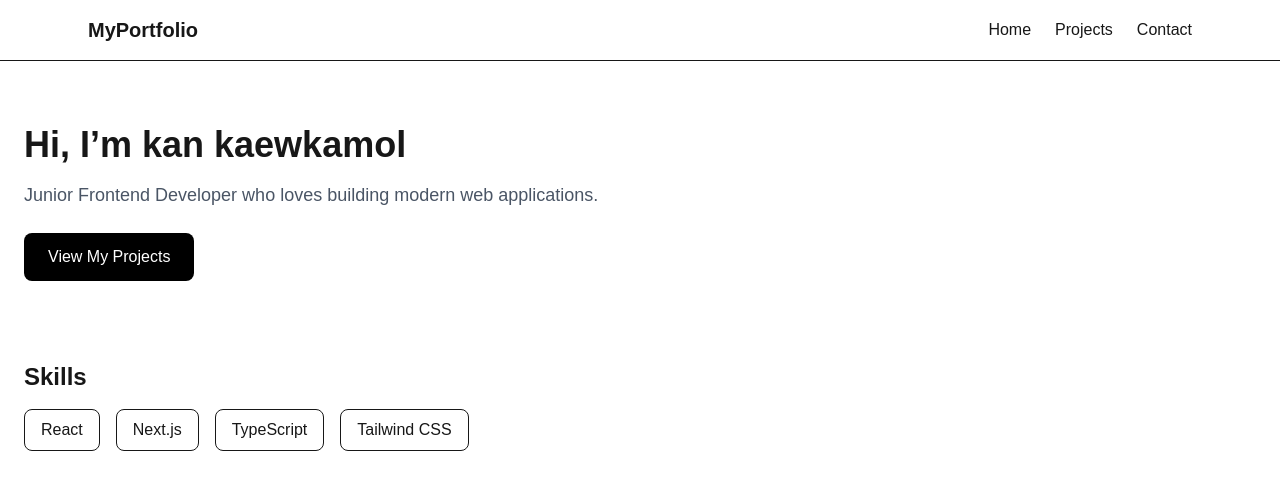
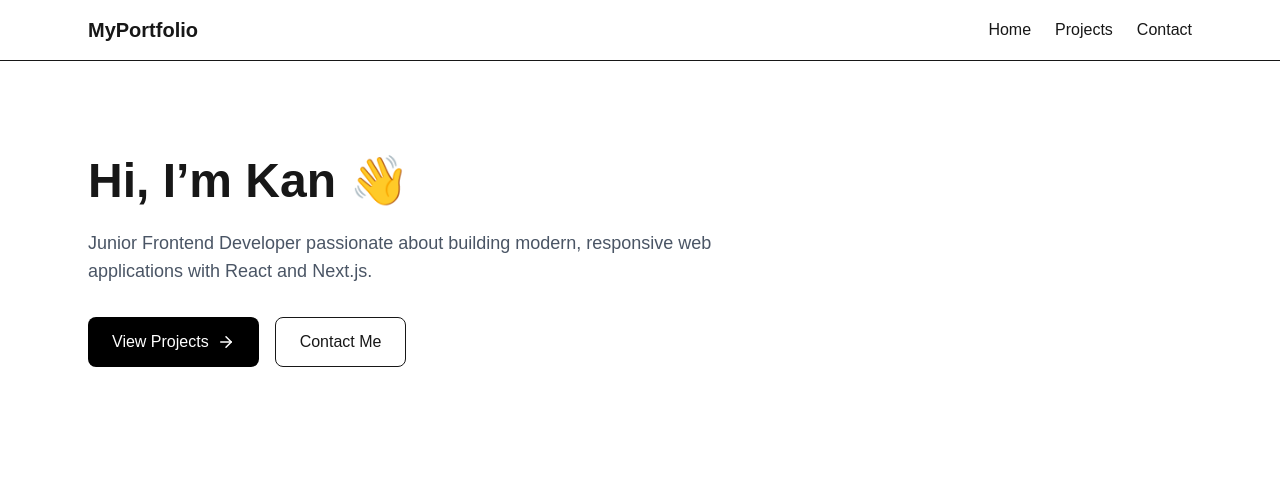
Before and after one commit to kaewkamol-a4/portfolio, a Next.js app: page / in a window 1280 px wide. Shown: the top 490 px of the page. Built offline with nearby package versions, Linux system fonts and the light colour scheme.

Commit message:
feat: add hero section to homepage

```diff
--- a/app/page.tsx
+++ b/app/page.tsx
@@ -1,32 +1,34 @@
-export default function Home() {
+import Link from "next/link";
+import { ArrowRight } from "lucide-react";
+
+export default function HomePage() {
   return (
-    <main className="min-h-screen px-6 py-16">
-      {/* Hero */}
-      <section className="mb-20">
-        <h1 className="text-4xl font-bold mb-4">
-          Hi, I’m kan kaewkamol
-        </h1>
-        <p className="text-lg text-gray-600 mb-6">
-          Junior Frontend Developer who loves building modern web applications.
-        </p>
-        <a
+    <section className="mx-auto max-w-6xl px-6 py-24">
+      <h1 className="text-4xl md:text-5xl font-bold mb-6">
+        Hi, I’m Kan 👋
+      </h1>
+
+      <p className="text-gray-600 text-lg max-w-2xl mb-8">
+        Junior Frontend Developer passionate about building modern,
+        responsive web applications with React and Next.js.
+      </p>
+
+      <div className="flex gap-4">
+        <Link
           href="/projects"
-          className="inline-block bg-black text-white px-6 py-3 rounded-lg"
+          className="flex items-center gap-2 bg-black text-white px-6 py-3 rounded-lg"
         >
-          View My Projects
-        </a>
-      </section>
+          View Projects
+          <ArrowRight size={18} />
+        </Link>
 
-      {/* Skills */}
-      <section>
-        <h2 className="text-2xl font-semibold mb-4">Skills</h2>
-        <ul className="flex gap-4 flex-wrap">
-          <li className="px-4 py-2 border rounded-lg">React</li>
-          <li className="px-4 py-2 border rounded-lg">Next.js</li>
-          <li className="px-4 py-2 border rounded-lg">TypeScript</li>
-          <li className="px-4 py-2 border rounded-lg">Tailwind CSS</li>
-        </ul>
-      </section>
-    </main>
+        <Link
+          href="/contact"
+          className="border px-6 py-3 rounded-lg"
+        >
+          Contact Me
+        </Link>
+      </div>
+    </section>
   );
 }
```
